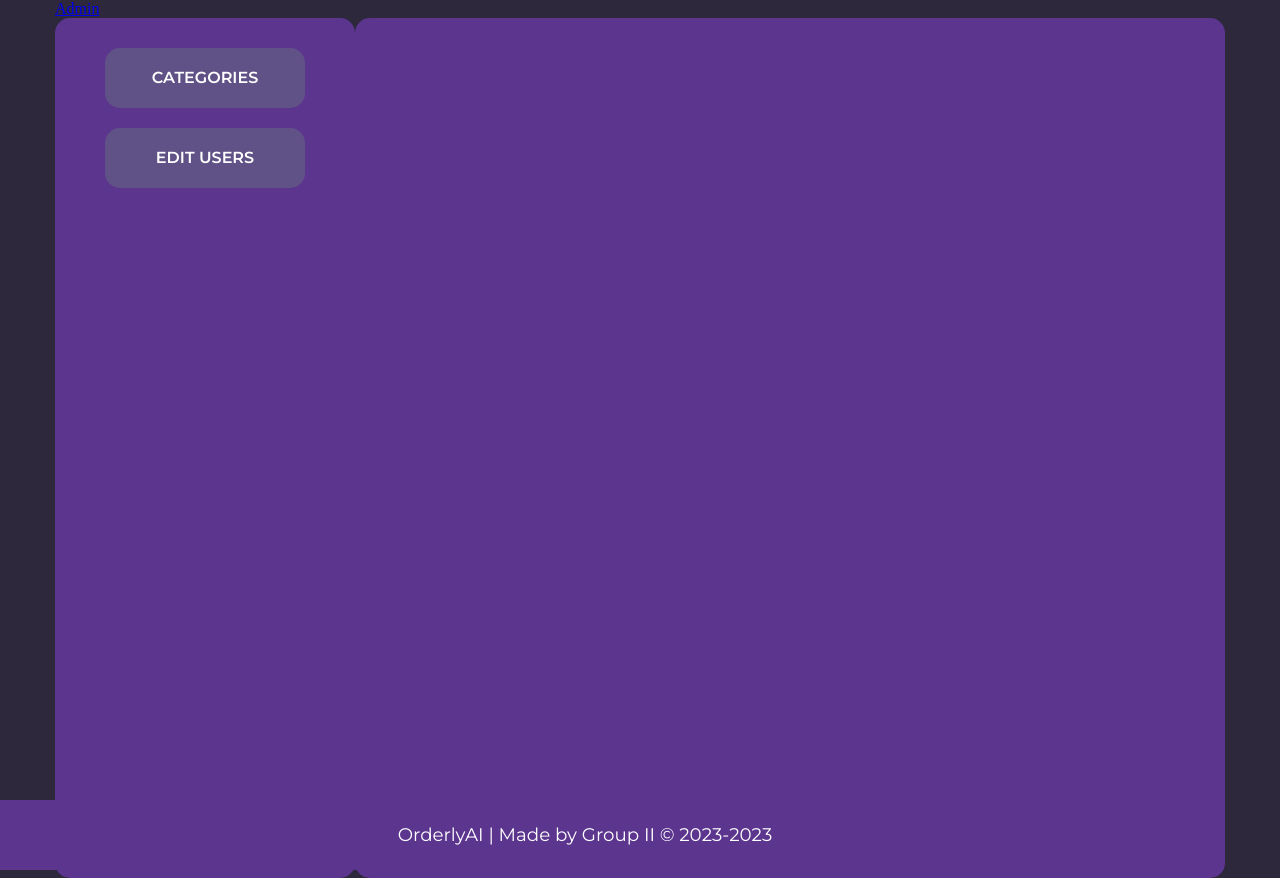
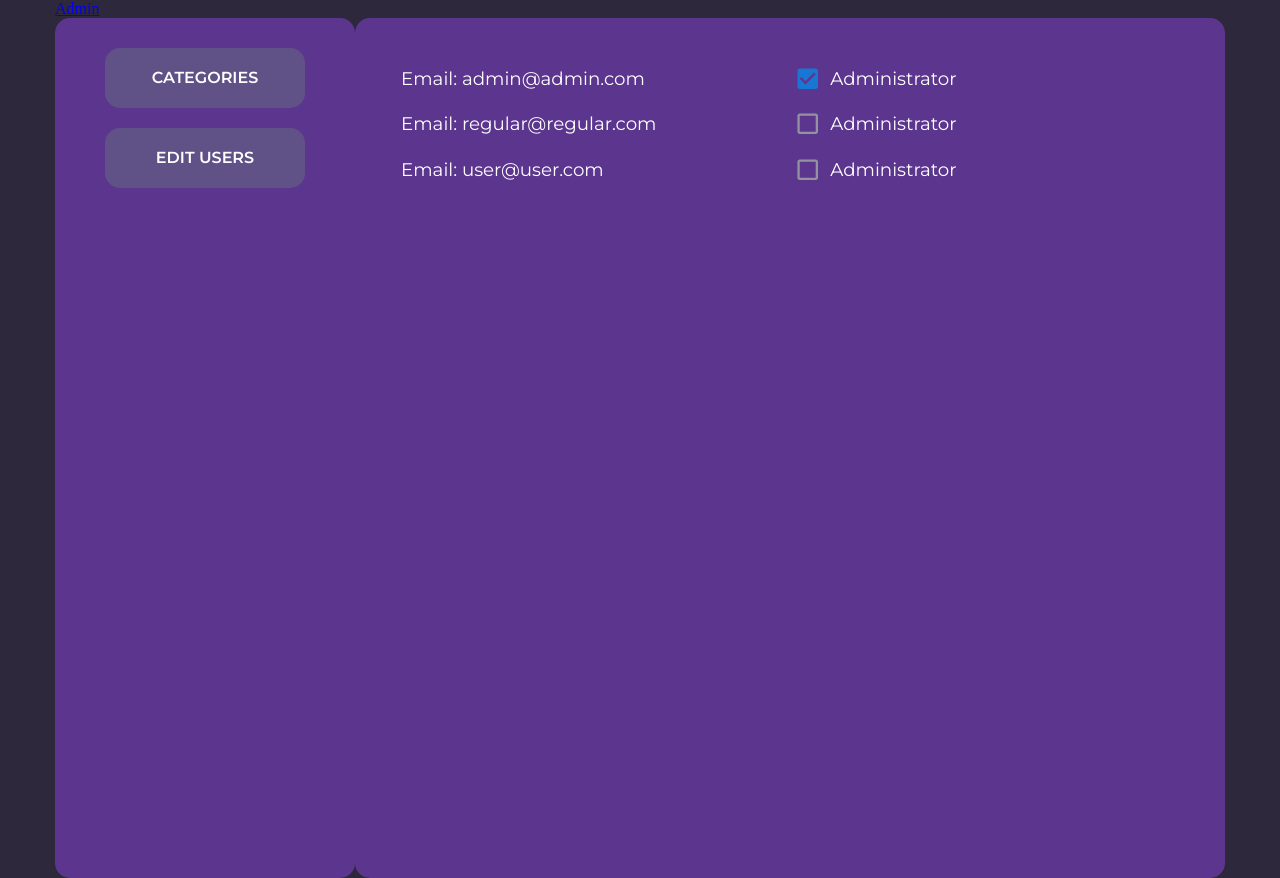
Before and after one commit to dyrpit/orderly-ai-2, a React (Vite) app: page /Admin in a window 1280 px wide. Built offline with nearby package versions, Linux system fonts and the light colour scheme.

Commit message:
Add: Users List + json

```diff
--- a/src/Components/MainContainer/MainContainer.styles.tsx
+++ b/src/Components/MainContainer/MainContainer.styles.tsx
@@ -1,28 +1,22 @@
 import { colorVar } from "../../Theme/variables";
 import { Box } from "@mui/material";
 import { styled } from "@mui/material/styles";
+import { theme } from "../../Theme/ThemeProvider";
 
 export const Container = styled(Box)(() => ({
-    backgroundColor: colorVar.mainBackground,
-    display: 'flex',
-    width: "1170px",
-    height: '100vh',
-    marginLeft: 'auto',
-    marginRight: 'auto',
-}))
+ backgroundColor: colorVar.mainBackground,
+ display: "flex",
+ width: "1170px",
+ height: "100vh",
+ marginLeft: "auto",
+ marginRight: "auto",
+ [theme.breakpoints.down("tablet")]: {
+  maxWidth: "100%",
+ },
+}));
 
 export const ContainerContent = styled(Box)(() => ({
     display: 'flex',
     flexWrap: 'wrap',
     justifyContent: 'center',
 }))
-
-const smallScreenStyles = `
-  @media (max-width: 1170px) {
-    ${Container} {
-      width: 100%;
-    }
-  }
-`;
-
-export default smallScreenStyles;
--- a/src/Components/UsersEdit/UsersEdit.styles.tsx
+++ b/src/Components/UsersEdit/UsersEdit.styles.tsx
@@ -1,5 +1,5 @@
-import { Box, styled } from "@mui/material";
-
+import { Box, Checkbox, FormControlLabel, List, ListItem, Typography, styled } from "@mui/material";
+import { fontSizeVar } from "../../Theme/variables";
 
 export const UsersEditContainer = styled(Box)(({ theme: theme }) => ({
  width: "100%",
@@ -7,5 +7,33 @@ export const UsersEditContainer = styled(Box)(({ theme: theme }) => ({
  maxHeight: "880px",
  backgroundColor: theme.palette.background.paper,
  borderRadius: "15px",
- padding: "30px"
+ padding: "30px",
 }));
+
+export const UsersEditList = styled(List)(() => ({
+ width: "100%",
+ display: "flex",
+ flexDirection: "column",
+ maxHeight: "100vh",
+ overflow: "auto",
+ color: fontSizeVar.loginModalDefault,
+}));
+
+export const UsersEditListItem = styled(ListItem)(() => ({
+ flexDirection: "column",
+ alignItems: "flex-start",
+ width: "100%",
+}));
+
+export const UsersEditListRow = styled(Typography)(({ theme : theme }) => ({
+ display: "flex",
+ flexDirection: "row",
+ justifyContent: "space-between",
+ alignItems: "center", // Vertically center-align items
+ width: "100%",
+}));
+
+export const UsersEditCheckbox = styled(FormControlLabel)(({}) => ({
+ alignSelf: "flex-end", // Stick the checkbox to the right
+ width: "100%",
+}));
--- a/src/Components/UsersEdit/UsersEdit.tsx
+++ b/src/Components/UsersEdit/UsersEdit.tsx
@@ -1,8 +1,33 @@
-import { UsersEditContainer } from "./UsersEdit.styles";
+import { useState, useEffect } from "react";
+import { UsersEditCheckbox, UsersEditContainer, UsersEditList, UsersEditListItem, UsersEditListRow } from "./UsersEdit.styles";
+import { Checkbox } from "@mui/material";
 
-export function UsersEdit () {
+export function UsersEdit() {
+ const [userData, setUserData] = useState([]);
 
-    return (
-        <UsersEditContainer></UsersEditContainer>
-    )
+ useEffect(() => {
+  // Fetch the JSON data from the file
+  fetch("/src/Data/users.json") // Adjust the path as needed
+   .then((response) => response.json())
+   .then((data) => {
+    // Once data is fetched, update the state with the JSON data
+    setUserData(data.users); // Assuming the JSON structure has a "users" array
+   })
+   .catch((error) => {
+    console.error("Error fetching JSON data:", error);
+   });
+ }, []); // Empty dependency array to ensure the effect runs only once
+
+ return (
+  <UsersEditContainer>
+   <UsersEditList>
+    {userData.map((user, index) => (
+     <UsersEditListRow key={index}>
+      <UsersEditListItem>Email: {user.email}</UsersEditListItem>
+      <UsersEditCheckbox control={<Checkbox defaultChecked={user.role === "admin"} color="primary" />} label="Administrator" labelPlacement="end" />
+     </UsersEditListRow>
+    ))}
+   </UsersEditList>
+  </UsersEditContainer>
+ );
 }
--- a/src/Data/users.json
+++ b/src/Data/users.json
@@ -8,7 +8,7 @@
     {
       "email": "regular@regular.com",
       "password": "Regular123!",
-      "role": "regular"
+      "role": "user"
     },
     {
       "email": "user@user.com",
--- a/src/Layout/RootLayout.tsx
+++ b/src/Layout/RootLayout.tsx
@@ -11,7 +11,6 @@ export default function RootLayout() {
                     <Outlet></Outlet>
                 </main>
             </MainContainer>
-            <Footer></Footer>
         </div>
     )
 }
```
